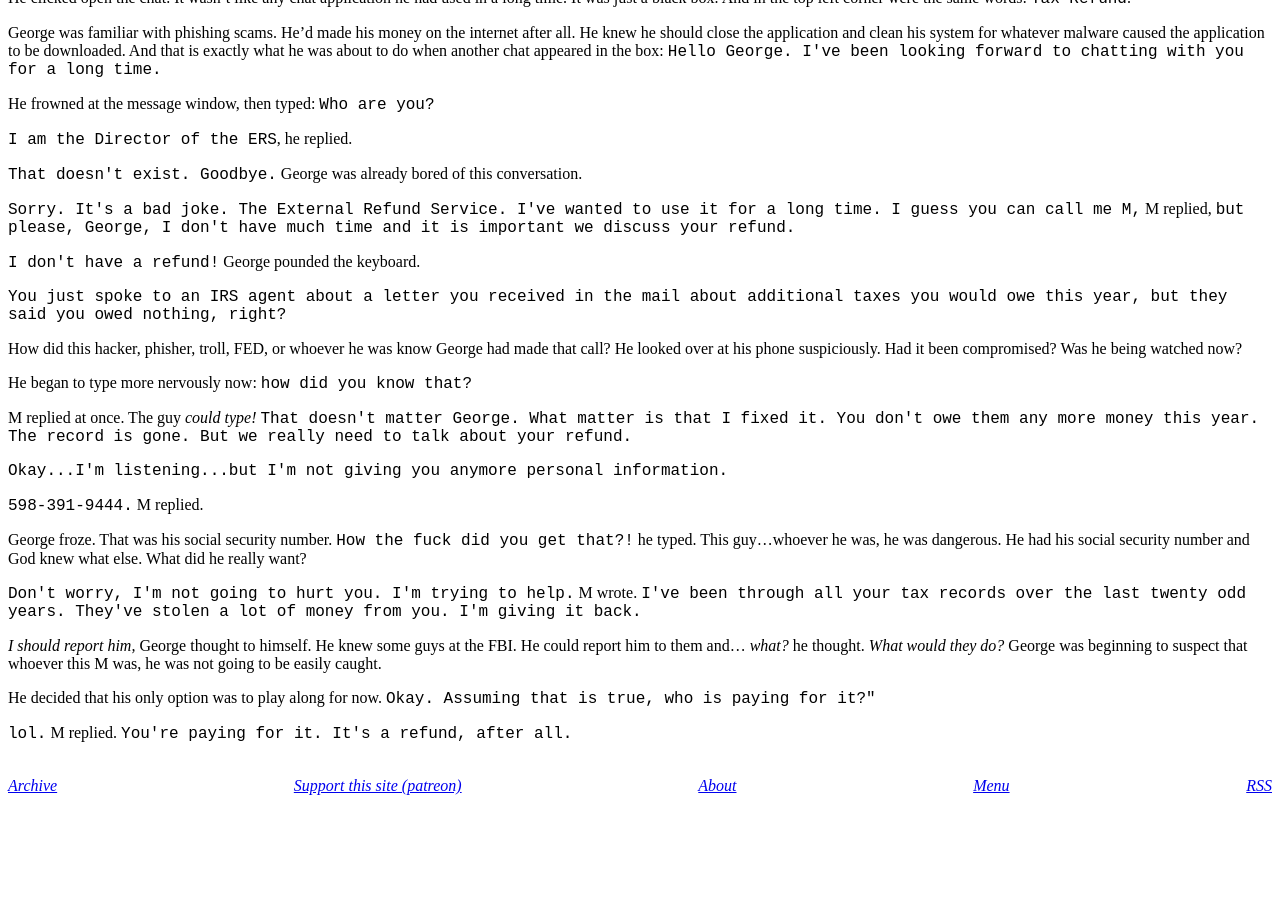
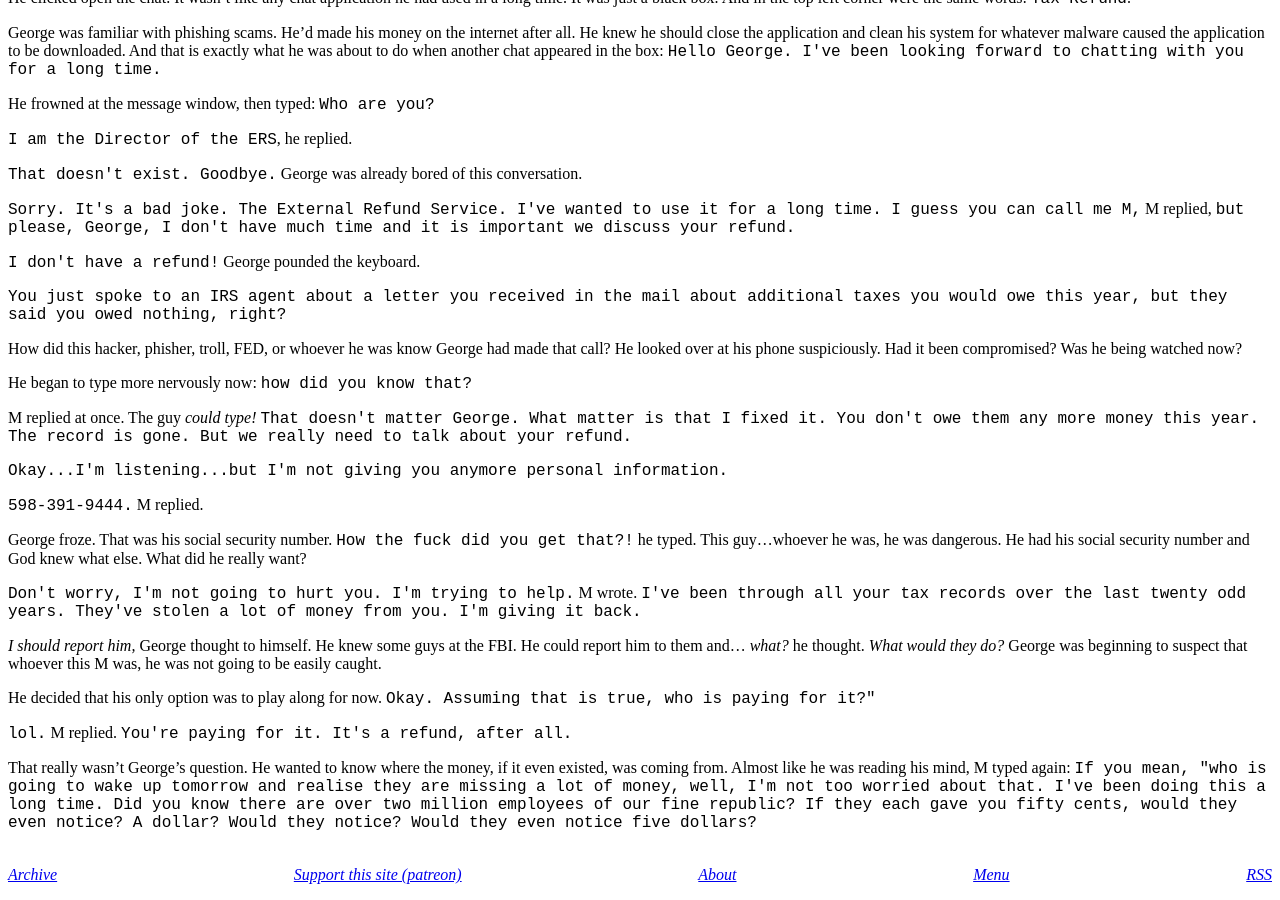
Before and after one commit to derykmakgill/website, a Jekyll site: the page built from tax.md, in a window 1280 px wide and 900 px high, scrolled down 594 px. Built offline with Jekyll 4.4.1, drawn with Linux system fonts in a browser that asks for light colours; before the commit the page ends 1405 px from its top, so only the background shows below that.

Commit message:
Update tax.md

```diff
--- a/tax.md
+++ b/tax.md
@@ -79,3 +79,5 @@ George froze. That was his social security number. <code style="font-family: cou
 He decided that his only option was to play along for now. <code style="font-family: courier new, monospace;">Okay. Assuming that is true, who is paying for it?"
 
 <code style="font-family: courier new, monospace;">lol.</code> M replied. <code style="font-family: courier new, monospace;">You're paying for it. It's a refund, after all.</code>
+
+That really wasn't George's question. He wanted to know where the money, if it even existed, was coming from. Almost like he was reading his mind, M typed again: <code style="font-family: courier new, monospace;">If you mean, "who is going to wake up tomorrow and realise they are missing a lot of money, well, I'm not too worried about that. I've been doing this a long time. Did you know there are over two million employees of our fine republic? If they each gave you fifty cents, would they even notice? A dollar? Would they notice? Would they even notice five dollars?</code>
```
